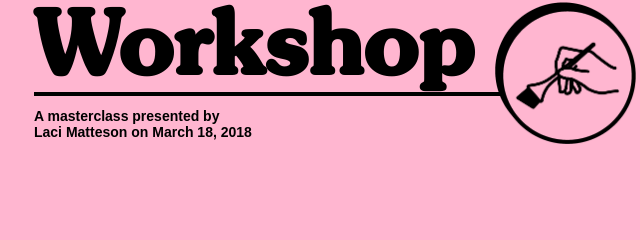
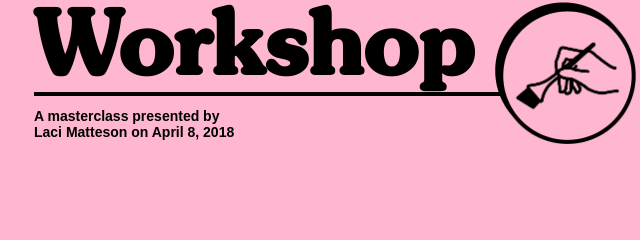
Before and after one commit to matthewapower/laci-workshop, a plain HTML site: page index.html in a window 1280 px wide. Shown: the part 186-426 px from the top of the page, 306-946 px from the left. Drawn offline with Linux system fonts and the light colour scheme; a small style sheet from the web is missing.

Commit message:
Update dates and info.

```diff
--- a/index.html
+++ b/index.html
@@ -26,7 +26,7 @@
       <div class="text-block pad-bottom">
         <h1>Altanta Color<br/>Workshop</h1>
         <img class="logo" src="images/logo.png" alt="">
-        <h2 class="tagline">A masterclass presented by<br/>Laci Matteson on March 18, 2018</h2>
+        <h2 class="tagline">A masterclass presented by<br/>Laci Matteson on April 8, 2018</h2>
       </div>
       <a href="#learnMore">Learn More</a>
     </section>
```
Also changed, not shown: images/agenda.png, images/date-time.png, images/topics.png.
